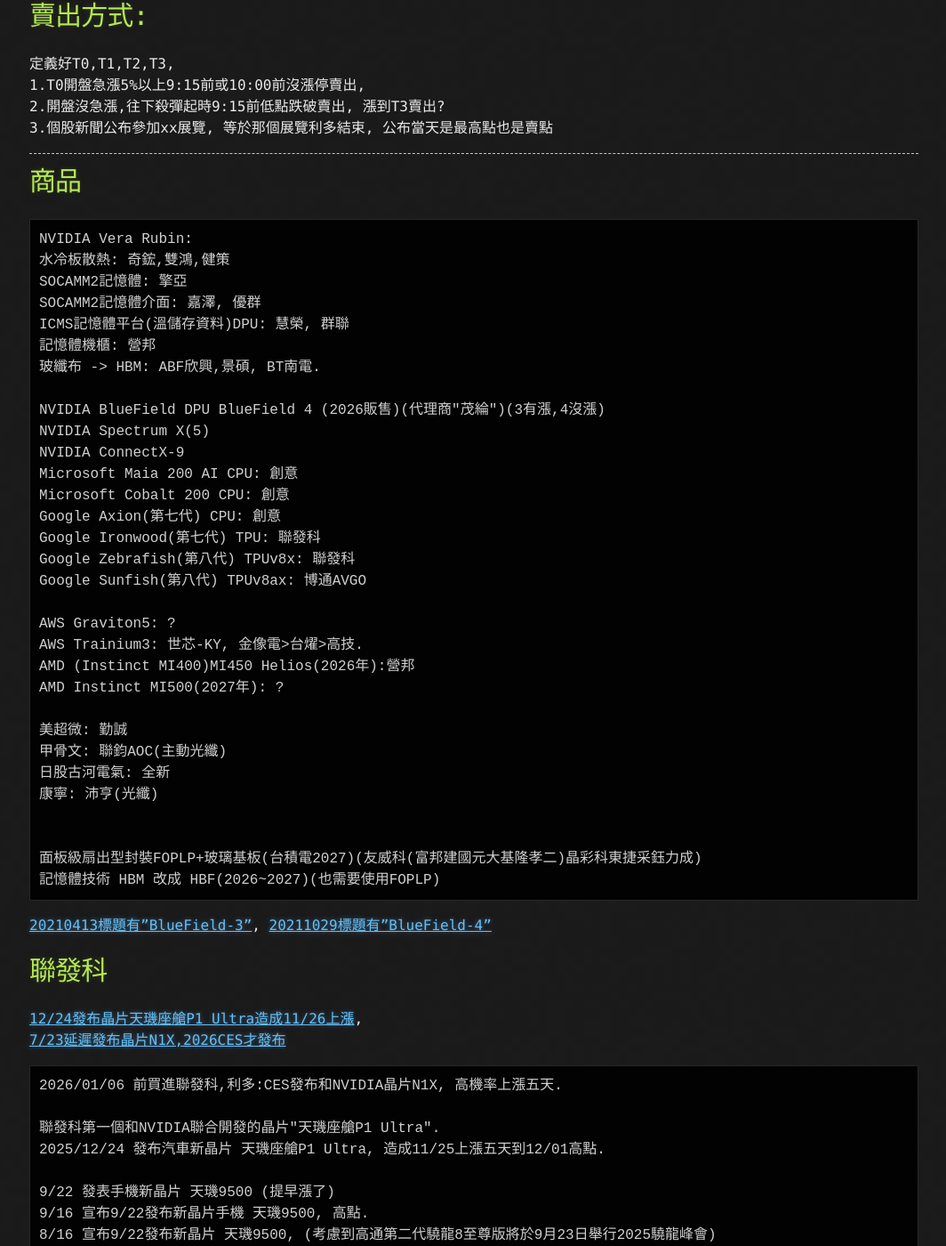
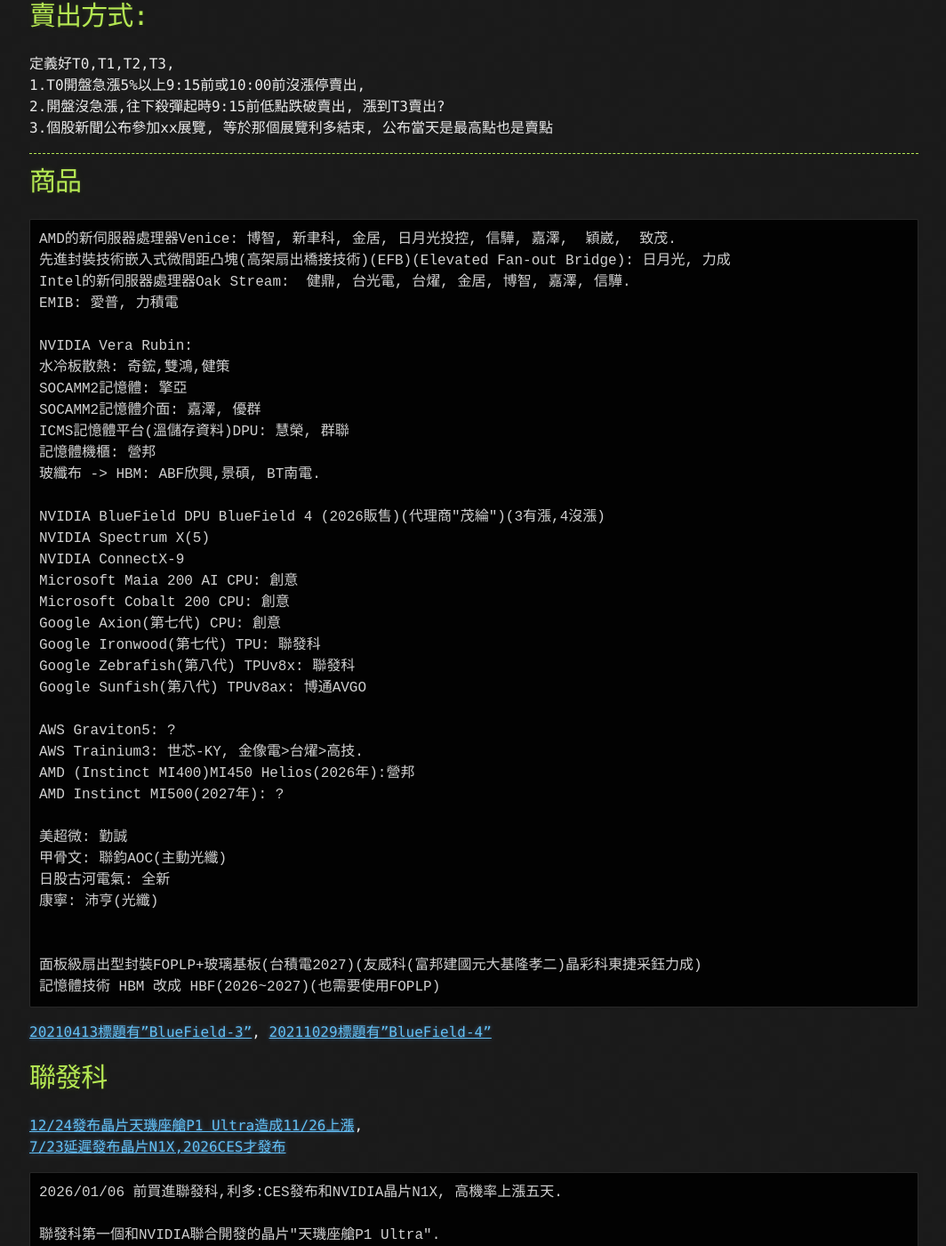
Before and after one commit to lepg5487/Stock_God, a Jekyll site: the page built from experience.md, in a window 1280 px wide and 1400 px high, scrolled down 2861 px. Shown: the whole window at 89% size, without its empty margins (107-1171 px from the left). Built offline with Jekyll 4.4.1, drawn with Linux system fonts in a browser that asks for light colours; our own code applies the rules of GitHub Pages for plain Markdown files.

Commit message:
Update experience.md

````diff
--- a/experience.md
+++ b/experience.md
@@ -121,6 +121,11 @@
 
 # 商品
 ```
+AMD的新伺服器處理器Venice: 博智, 新聿科, 金居, 日月光投控, 信驊, 嘉澤,  穎崴,  致茂.
+先進封裝技術嵌入式微間距凸塊(高架扇出橋接技術)(EFB)(Elevated Fan-out Bridge): 日月光, 力成
+Intel的新伺服器處理器Oak Stream:  健鼎, 台光電, 台燿, 金居, 博智, 嘉澤, 信驊.
+EMIB: 愛普, 力積電
+
 NVIDIA Vera Rubin:
 水冷板散熱: 奇鋐,雙鴻,健策
 SOCAMM2記憶體: 擎亞
````
